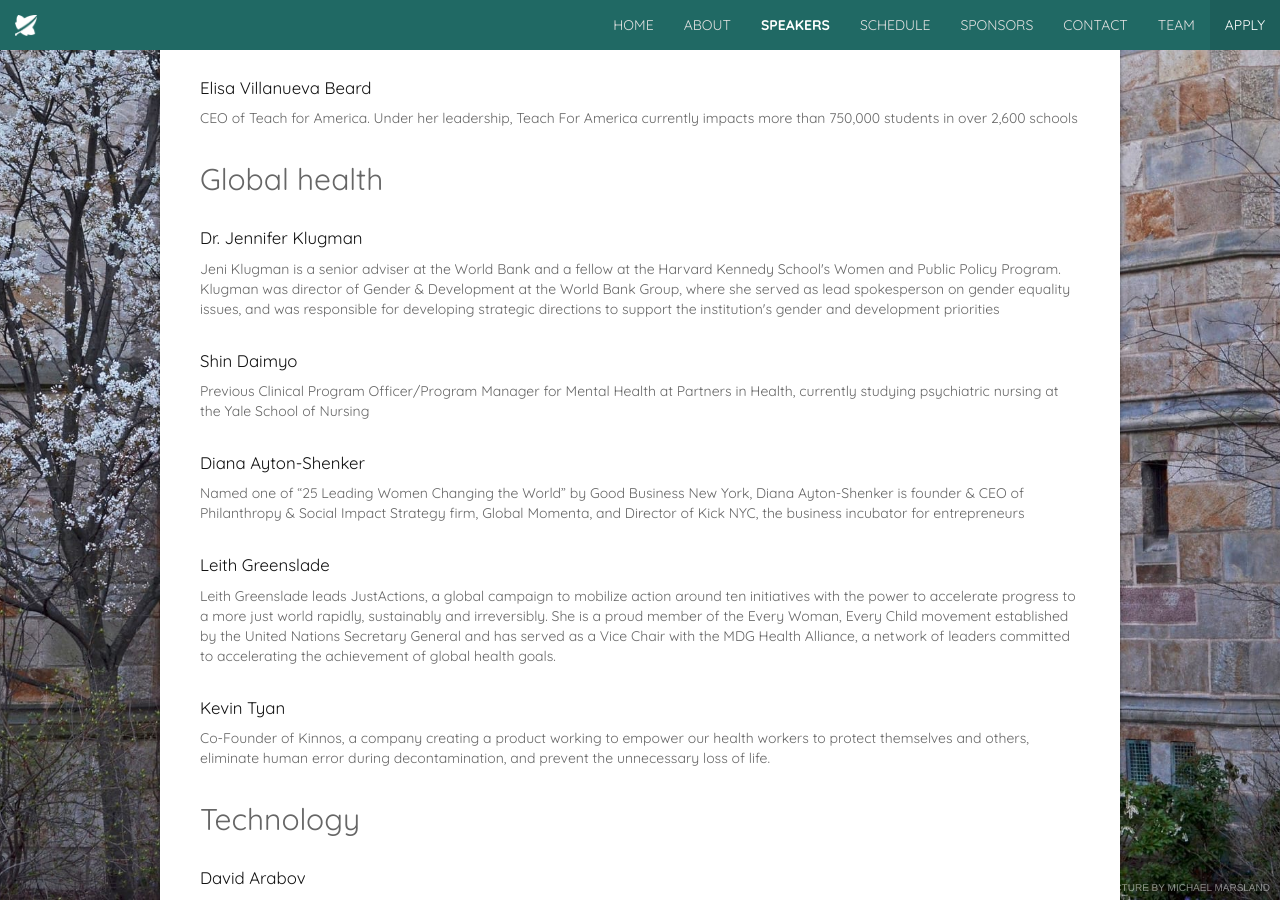
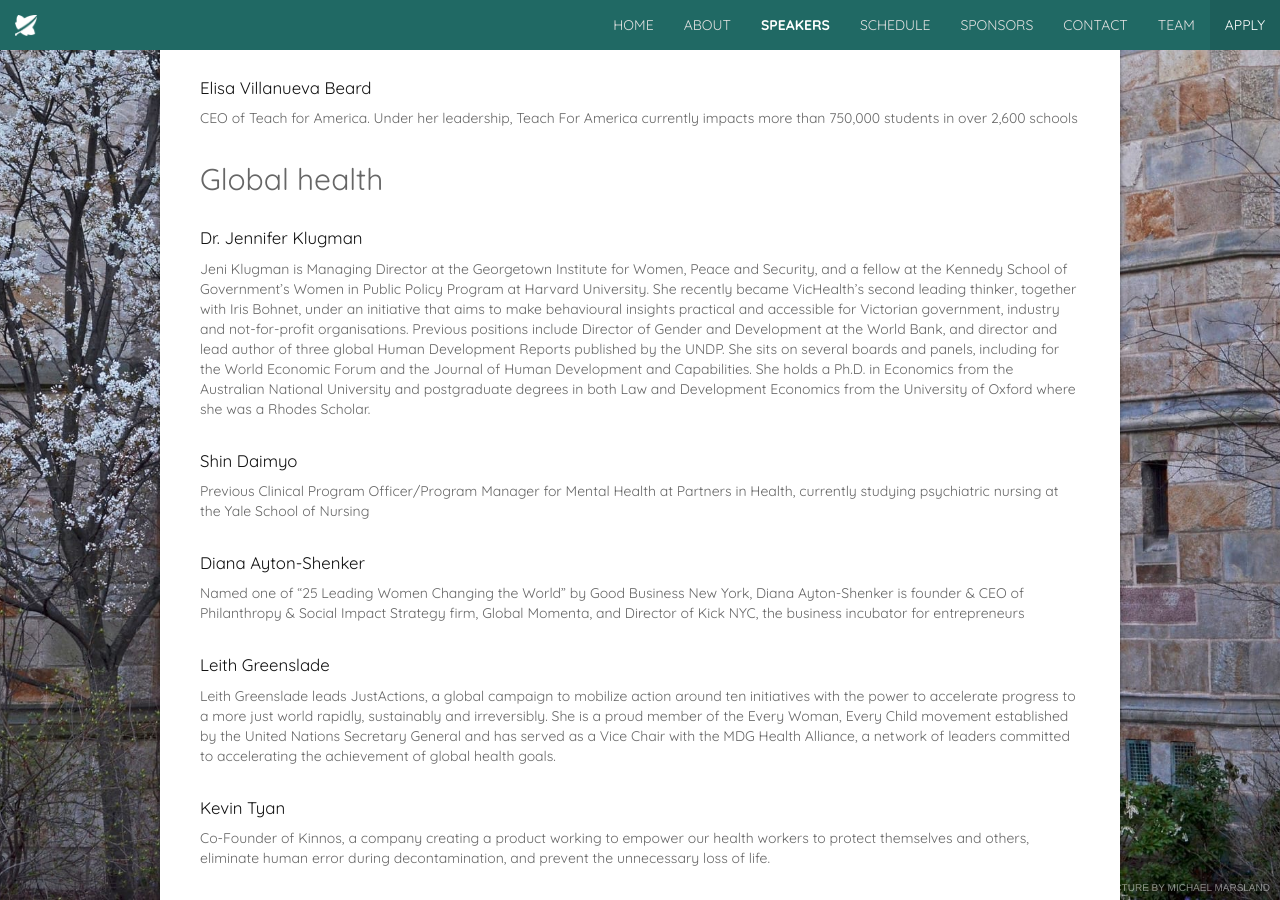
Before and after one commit to felipap/ils-website, a Jekyll site: the page built from speakers.html, in a window 1280 px wide and 900 px high, scrolled down 824 px. Built offline with Jekyll 4.4.1, drawn with Linux system fonts in a browser that asks for light colours.

Commit message:
Updated speaker Jeni Klugman; Test for Chunny updates of website bios

```diff
--- a/_data/speakers.json
+++ b/_data/speakers.json
@@ -28,7 +28,7 @@
 	"globalhealth": [
 		{
 			"name": "Dr. Jennifer Klugman",
-			"bio": "Jeni Klugman is a senior adviser at the World Bank and a fellow at the Harvard Kennedy School's Women and Public Policy Program. Klugman was director of Gender & Development at the World Bank Group, where she served as lead spokesperson on gender equality issues, and was responsible for developing strategic directions to support the institution's gender and development priorities"
+			"bio": "Jeni Klugman is Managing Director at the Georgetown Institute for Women, Peace and Security, and a fellow at the Kennedy School of Government’s Women in Public Policy Program at Harvard University. She recently became VicHealth’s second leading thinker, together with Iris Bohnet, under an initiative that aims to make behavioural insights practical and accessible for Victorian government, industry and not-for-profit organisations. Previous positions include Director of Gender and Development at the World Bank, and director and lead author of three global Human Development Reports published by the UNDP. She sits on several boards and panels, including for the World Economic Forum and the Journal of Human Development and Capabilities. She holds a Ph.D. in Economics from the Australian National University and postgraduate degrees in both Law and Development Economics from the University of Oxford where she was a Rhodes Scholar."
 		}, {
 			"name": "Shin Daimyo",
 			"bio": "Previous Clinical Program Officer/Program Manager for Mental Health at Partners in Health, currently studying psychiatric nursing at the Yale School of Nursing"
```
